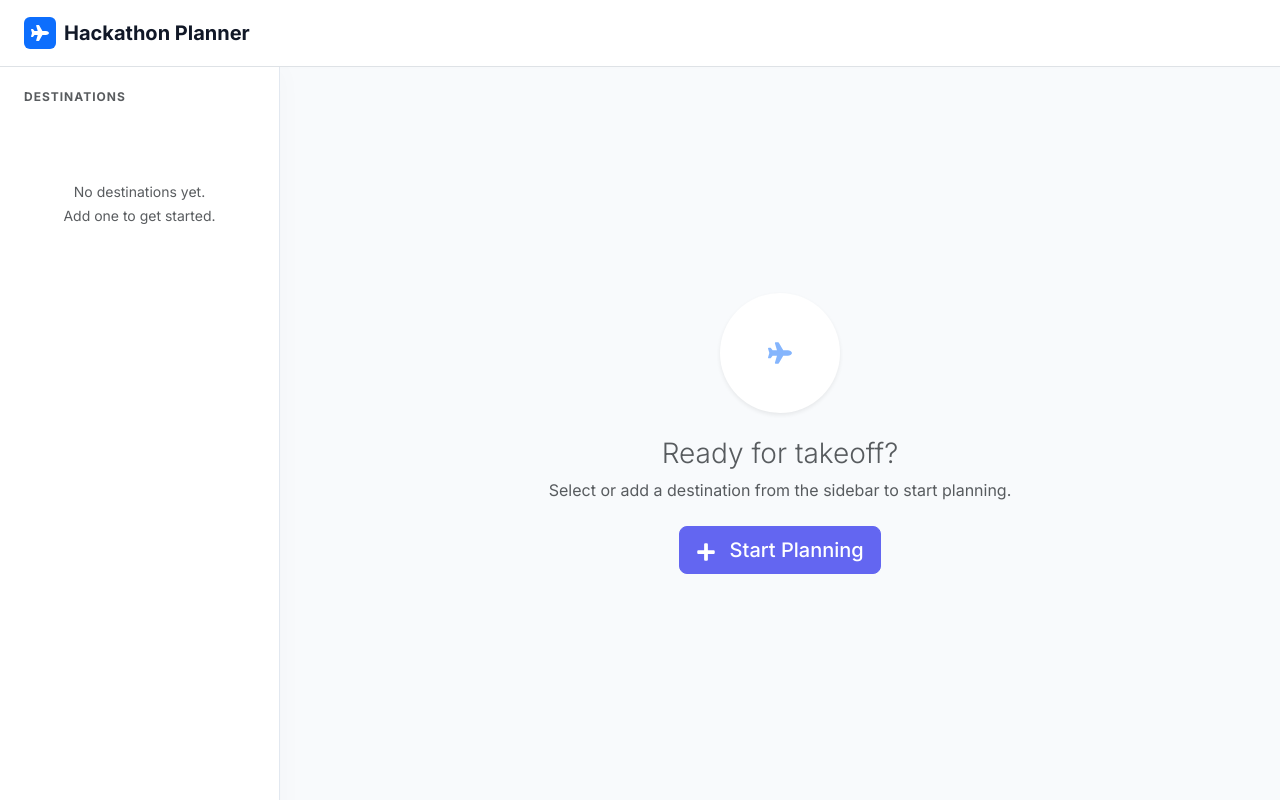
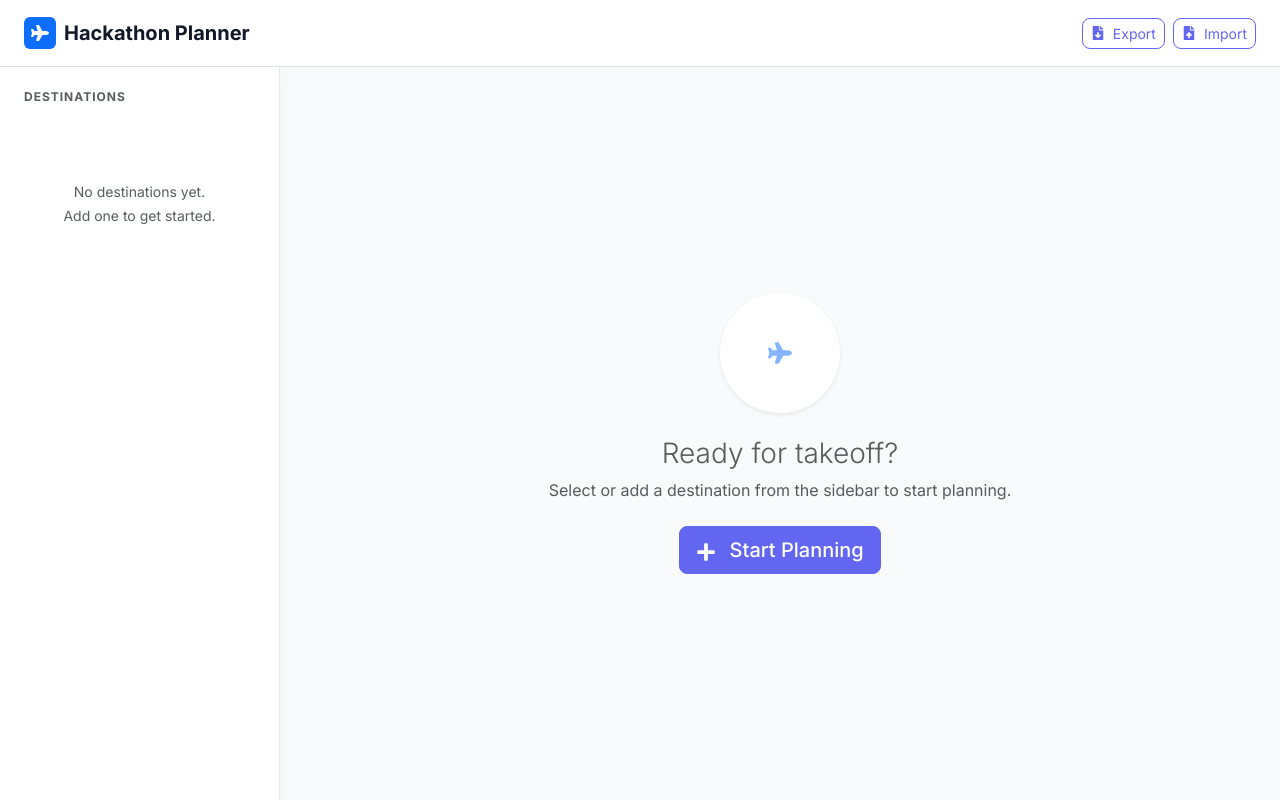
Before and after one commit to rgg-mcavalluzzo/hackathon-planner, a React (Vite) app: page / in a window 1280 px wide. Built offline with nearby package versions, Linux system fonts and the light colour scheme.

Commit message:
Feature: Add Import/Export data persistence in the Navbar

```diff
--- a/src/App.tsx
+++ b/src/App.tsx
@@ -3,6 +3,7 @@ import { Container, Navbar, Button } from 'react-bootstrap';
 import Sidebar from './components/Sidebar';
 import DestinationView from './components/DestinationView';
 import AddDestinationModal from './components/AddDestinationModal';
+import DataPersistence from './components/DataPersistence';
 import { useLocalStorage } from './useLocalStorage';
 import { Destination } from './types';
 import { FaPlane, FaPlus } from 'react-icons/fa';
@@ -40,16 +41,27 @@ function App() {
       }
   };
 
+  const handleImport = (data: Destination[]) => {
+    setDestinations(data);
+    if (data.length > 0) {
+        setActiveId(data[0].id);
+    } else {
+        setActiveId(null);
+    }
+  };
+
   return (
     <div className="d-flex flex-column vh-100">
       <Navbar className="flex-shrink-0 z-3 border-bottom bg-white">
         <Container fluid className="px-4">
-          <Navbar.Brand className="text-primary d-flex align-items-center gap-2 fw-bold">
+          <Navbar.Brand className="text-primary d-flex align-items-center gap-2 fw-bold me-auto">
              <div className="bg-primary text-white rounded p-1 d-flex align-items-center justify-content-center" style={{ width: '32px', height: '32px' }}>
                 <FaPlane size={18} />
              </div>
              Hackathon Planner
           </Navbar.Brand>
+
+          <DataPersistence destinations={destinations} onImport={handleImport} />
         </Container>
       </Navbar>
 
--- /dev/null
+++ b/src/components/DataPersistence.tsx
@@ -0,0 +1,85 @@
+import React, { useRef } from 'react';
+import { Button } from 'react-bootstrap';
+import { FaFileDownload, FaFileUpload } from 'react-icons/fa';
+import { Destination } from '../types';
+
+interface Props {
+  destinations: Destination[];
+  onImport: (data: Destination[]) => void;
+}
+
+const DataPersistence: React.FC<Props> = ({ destinations, onImport }) => {
+  const fileInputRef = useRef<HTMLInputElement>(null);
+
+  const handleExport = () => {
+    const dataStr = JSON.stringify(destinations, null, 2);
+    const blob = new Blob([dataStr], { type: 'application/json' });
+    const url = URL.createObjectURL(blob);
+
+    const link = document.createElement('a');
+    link.href = url;
+    link.download = `hackathon-plan-${new Date().toISOString().slice(0, 10)}.json`;
+    document.body.appendChild(link);
+    link.click();
+    document.body.removeChild(link);
+  };
+
+  const handleImportClick = () => {
+    fileInputRef.current?.click();
+  };
+
+  const handleFileChange = (event: React.ChangeEvent<HTMLInputElement>) => {
+    const file = event.target.files?.[0];
+    if (!file) return;
+
+    const reader = new FileReader();
+    reader.onload = (e) => {
+      try {
+        const json = e.target?.result as string;
+        const parsedData = JSON.parse(json);
+
+        if (Array.isArray(parsedData)) {
+            // Basic validation: check if items have an 'id' and 'name'
+            const isValid = parsedData.every((item: any) => item.id && item.name);
+            if (isValid) {
+                // Directly override without confirmation
+                onImport(parsedData);
+            } else {
+                alert('Invalid file format. Please upload a valid Hackathon Planner JSON file.');
+            }
+        } else {
+            alert('Invalid file format. Data must be an array.');
+        }
+      } catch (error) {
+        console.error('Error importing data:', error);
+        alert('Failed to parse file. Ensure it is a valid JSON.');
+      }
+
+      // Reset input so same file can be selected again if needed
+      if (fileInputRef.current) {
+        fileInputRef.current.value = '';
+      }
+    };
+    reader.readAsText(file);
+  };
+
+  return (
+    <div className="d-flex gap-2">
+      <Button variant="outline-primary" size="sm" className="d-flex align-items-center gap-2" onClick={handleExport} title="Export Data">
+        <FaFileDownload /> Export
+      </Button>
+      <Button variant="outline-primary" size="sm" className="d-flex align-items-center gap-2" onClick={handleImportClick} title="Import Data">
+        <FaFileUpload /> Import
+      </Button>
+      <input
+        type="file"
+        ref={fileInputRef}
+        style={{ display: 'none' }}
+        accept=".json"
+        onChange={handleFileChange}
+      />
+    </div>
+  );
+};
+
+export default DataPersistence;
```
